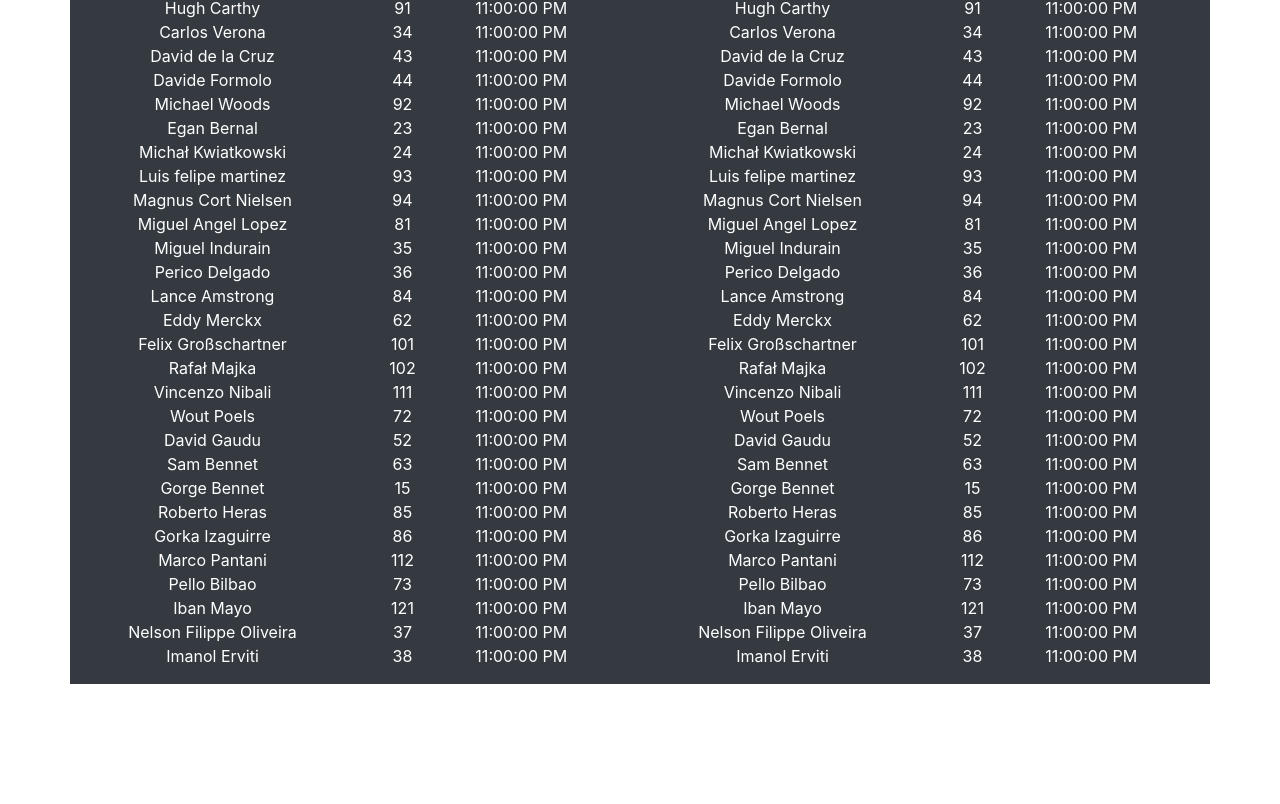
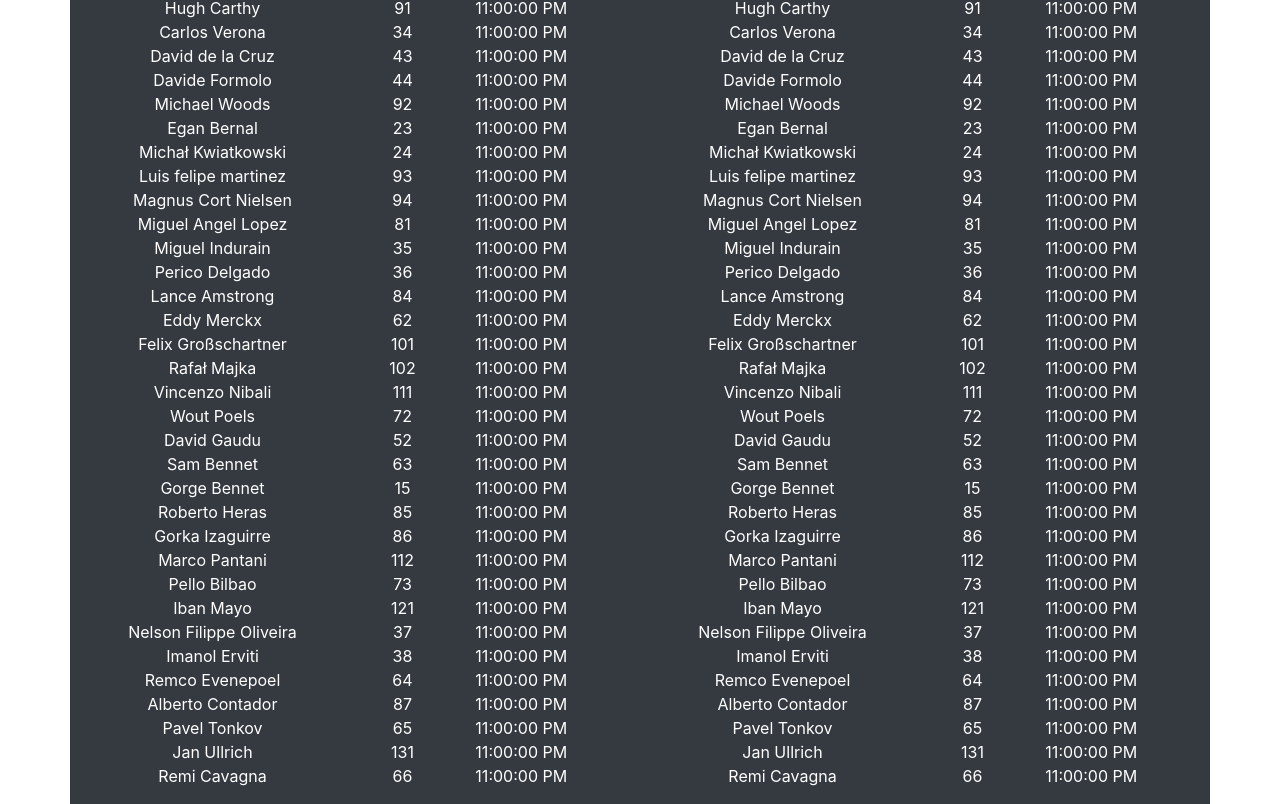
Before and after one commit to smarcilla/bikes-reactjsapp, a React (Create React App) app: page / in a window 1280 px wide. Shown: the part 701-1505 px from the top of the page. Before the commit the page ends 1385 px from the top, so only its background shows below. Built offline with nearby package versions, Linux system fonts and the light colour scheme.

Commit message:
Adds more cyclist and max stage to 100 stages

```diff
--- a/src/App.js
+++ b/src/App.js
@@ -18,14 +18,14 @@ const tabItems = [
   },
 ];
 
-const INITIAL_STATE = 0;
-const TOTAL_STATE = 21;
+const INITIAL_STAGE = 0;
+const TOTAL_STAGE = 100;
 
 function App() {
   const [navSelected, setNavSelect] = useState(tabItems[0].id);
   const [currentScore, setCurrentScore] = useState(createScore());
   const [totalScore, setTotalScore] = useState(createScore());
-  const [currentStage, setCurrentStage] = useState(INITIAL_STATE);
+  const [currentStage, setCurrentStage] = useState(INITIAL_STAGE);
 
   const [sergioTeam, setSergioTeam] = useState({
     currentScore: [],
@@ -54,8 +54,8 @@ function App() {
             setTotalScore,
             currentStage,
             setCurrentStage,
-            INITIAL_STATE,
-            TOTAL_STATE,
+            INITIAL_STATE: INITIAL_STAGE,
+            TOTAL_STATE: TOTAL_STAGE,
             sergioTeam,
             setSergioTeam,
             papiTeam,
--- a/src/stores/reducers.js
+++ b/src/stores/reducers.js
@@ -244,6 +244,31 @@ export const getPlayers = () => [
     number: 38,
     power: 70 * 1000,
   },
+  {
+    name: "Remco Evenepoel",
+    number: 64,
+    power: 63 * 1000,
+  },
+  {
+    name: "Alberto Contador",
+    number: 87,
+    power: 58 * 1000,
+  },
+  {
+    name: "Pavel Tonkov",
+    number: 65,
+    power: 62 * 1000,
+  },
+  {
+    name: "Jan Ullrich",
+    number: 131,
+    power: 60 * 1000,
+  },
+  {
+    name: "Remi Cavagna",
+    number: 66,
+    power: 77 * 1000,
+  },
   //
 ];
 
```
